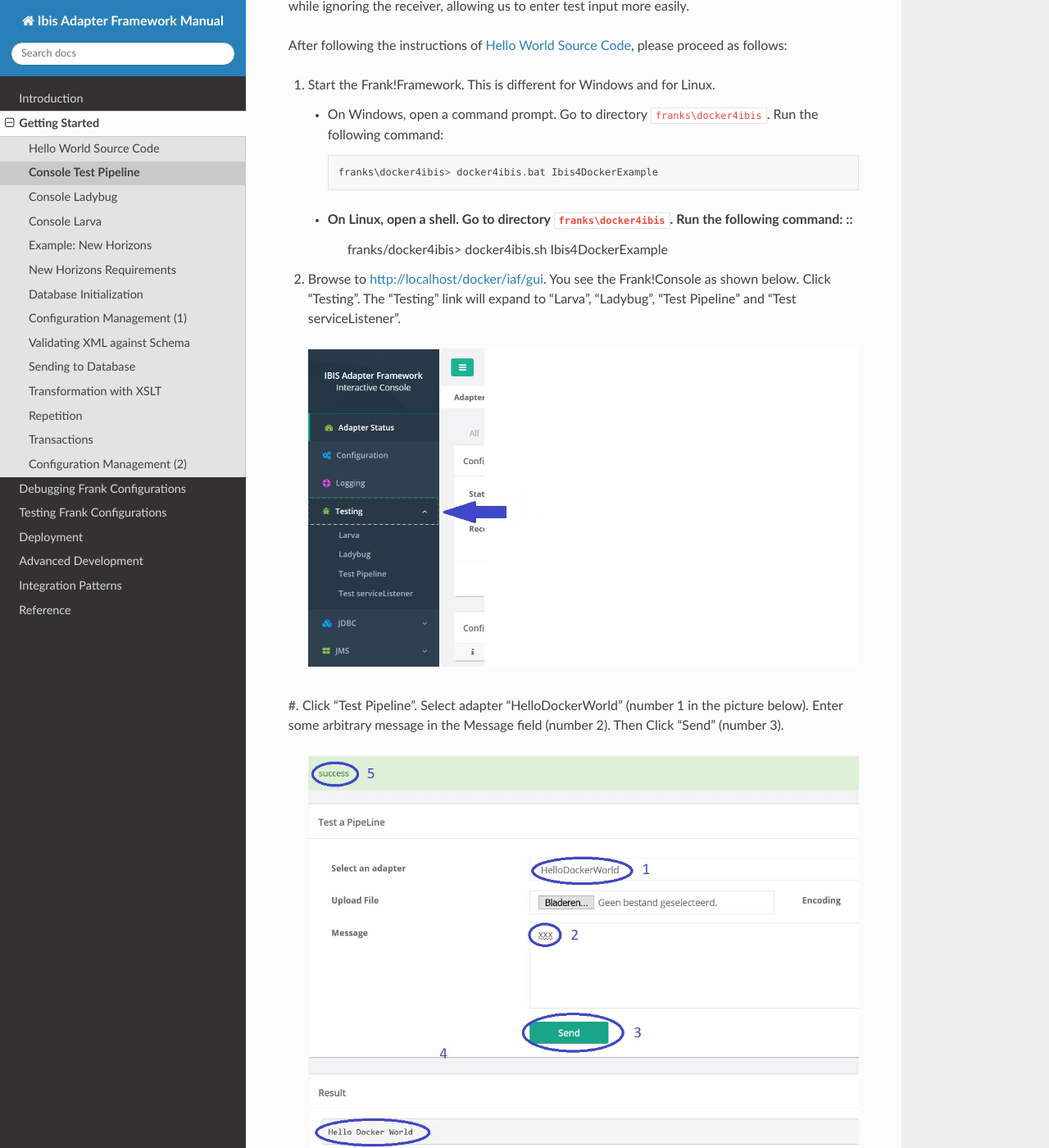
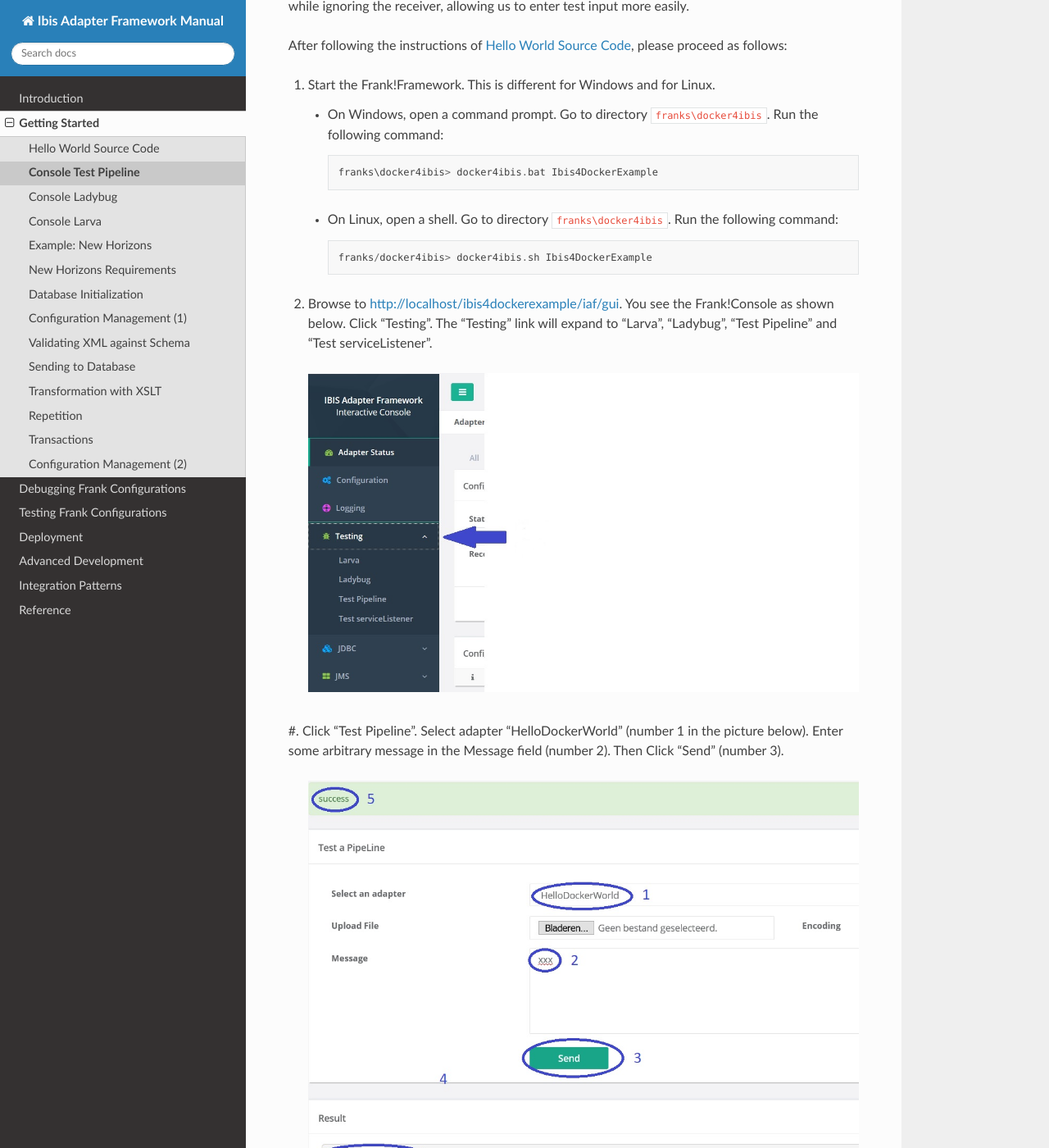
Before and after one commit to frankframework/frank-manual, a Sphinx documentation site: the page built from docs/source/gettingStarted/helloTestPipeline.rst, in a window 1280 px wide and 1400 px high, scrolled down 212 px. Shown: the whole window at 82% size. Built offline with Sphinx 7.4.7 and the Read the Docs theme 2.0.0, drawn with Linux system fonts in a browser that asks for light colours; part of the change alters nothing that is shown; some of the changed text lies outside the part shown.

Commit message:
Fix issues

```diff
--- a/docs/source/gettingStarted/helloTestPipeline.rst
+++ b/docs/source/gettingStarted/helloTestPipeline.rst
@@ -18,9 +18,10 @@ After following the instructions of :ref:`helloIbis`, please proceed as follows:
        franks\docker4ibis> docker4ibis.bat Ibis4DockerExample
 
    * On Linux, open a shell. Go to directory ``franks\docker4ibis``. Run the following command: ::
+
        franks/docker4ibis> docker4ibis.sh Ibis4DockerExample
 
-#. Browse to http://localhost/docker/iaf/gui. You see the Frank!Console as shown below. Click "Testing". The "Testing" link will expand to "Larva", "Ladybug", "Test Pipeline" and "Test serviceListener".
+#. Browse to http://localhost/ibis4dockerexample/iaf/gui. You see the Frank!Console as shown below. Click "Testing". The "Testing" link will expand to "Larva", "Ladybug", "Test Pipeline" and "Test serviceListener".
 
    .. image:: frankConsoleFindTestTools.jpg
 
@@ -33,3 +34,5 @@ arbitrary message in the Message field (number 2). Then Click "Send" (number 3).
 at the bottom (number 4). To the top, you see a green bar with
 the word "success" (number 5). "success" is the state you configured
 in the ``<Exit>`` tag.
+
+The next section two sections are about testing.
```
